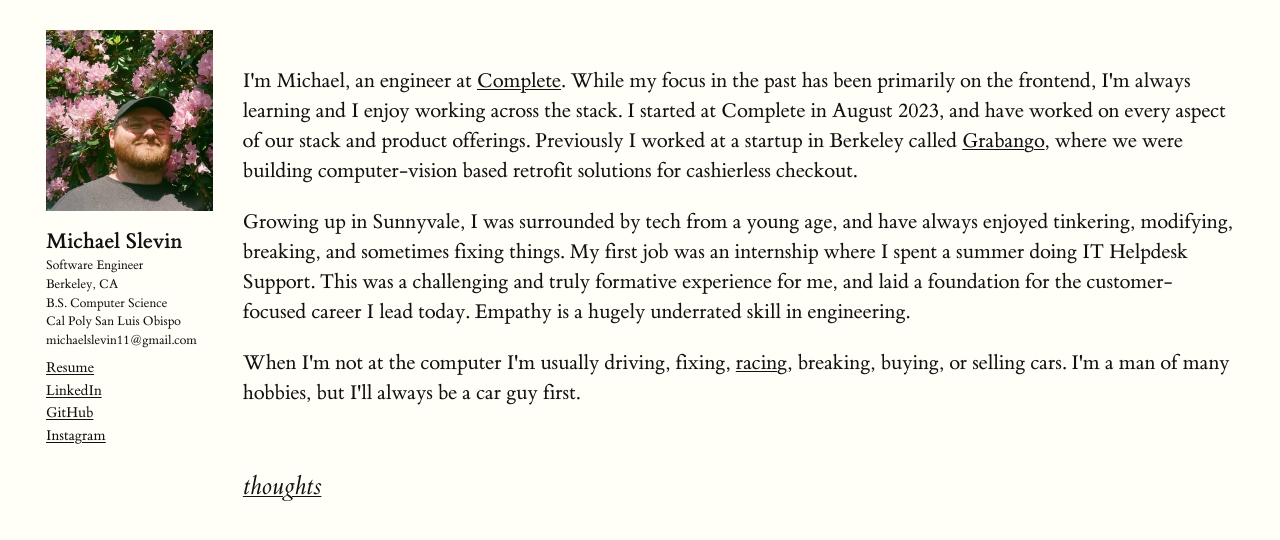
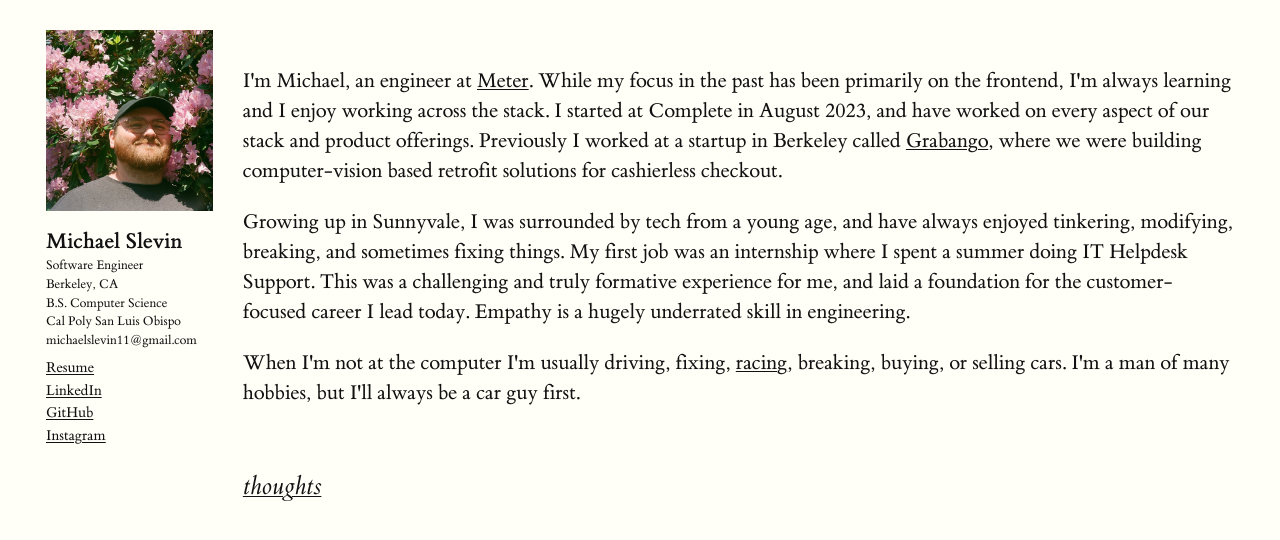
Before and after one commit to mslevin/website, a Next.js app: page / in a window 1280 px wide. Shown: the top 540 px of the page. Built offline with nearby package versions, Linux system fonts and the light colour scheme.

Commit message:
homepage: Update employment

```diff
--- a/src/app/page.tsx
+++ b/src/app/page.tsx
@@ -8,8 +8,8 @@ export default function Home() {
       <section>
         <p>
           I&apos;m Michael, an engineer at{" "}
-          <a target="_blank" href="https://www.complete.so">
-            Complete
+          <a target="_blank" href="https://www.meter.com">
+            Meter
           </a>
           . While my focus in the past has been primarily on the frontend,
           I&apos;m always learning and I enjoy working across the stack. I
```
